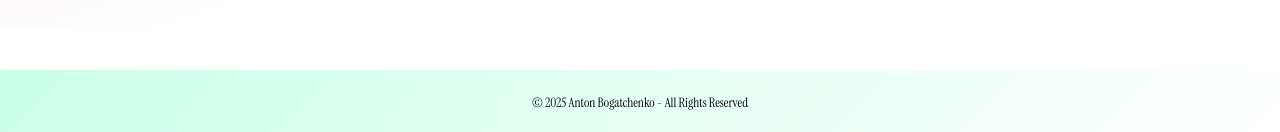
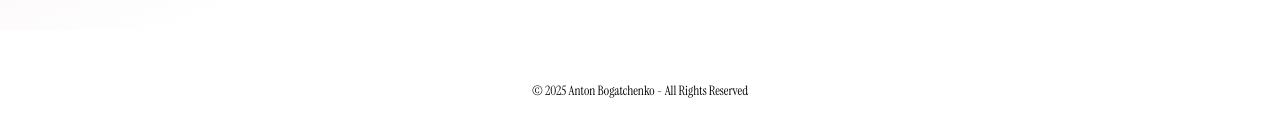
Before and after one commit to antonbogatchenko/site, a Next.js app: page / in a window 1280 px wide. Shown: the part 3792-3924 px from the top of the page. After the commit the page ends 3903 px from the top, so only its background shows below. Built offline with nearby package versions, Linux system fonts and the light colour scheme.

Commit message:
Update footer styles

```diff
--- a/src/app/components/PageFooter.module.css
+++ b/src/app/components/PageFooter.module.css
@@ -1,7 +1,6 @@
 .footer {
-  padding: 24px clamp(16px, 4vw, 56px);
-  background: linear-gradient(135deg, rgba(122, 255, 201, 0.4), #ffffff);
-  border-top: var(--stroke-width) solid var(--ink);
+  padding: 12px clamp(16px, 4vw, 56px);
+  background: var(--gray);
 }
 
 .text {
```
